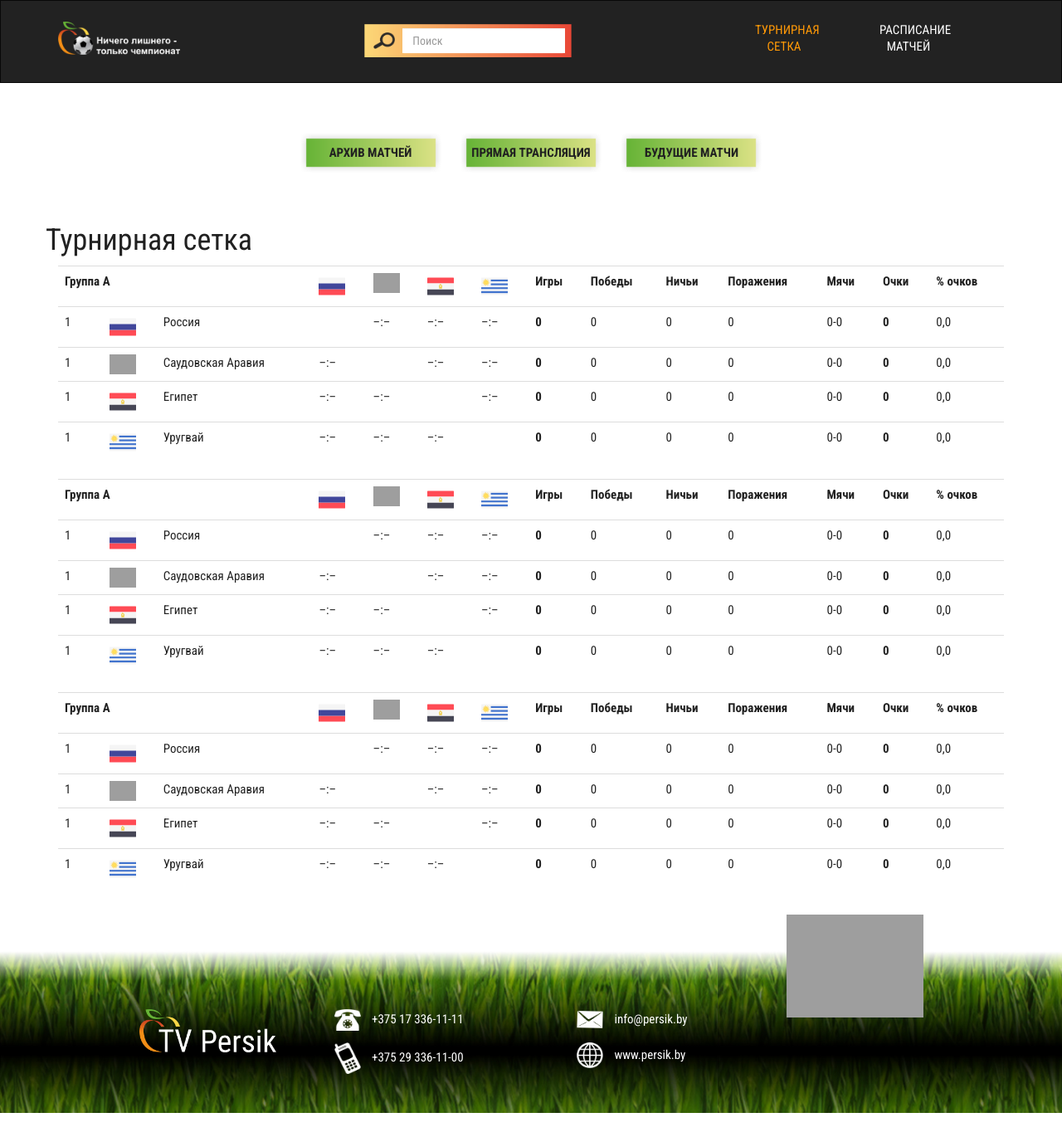
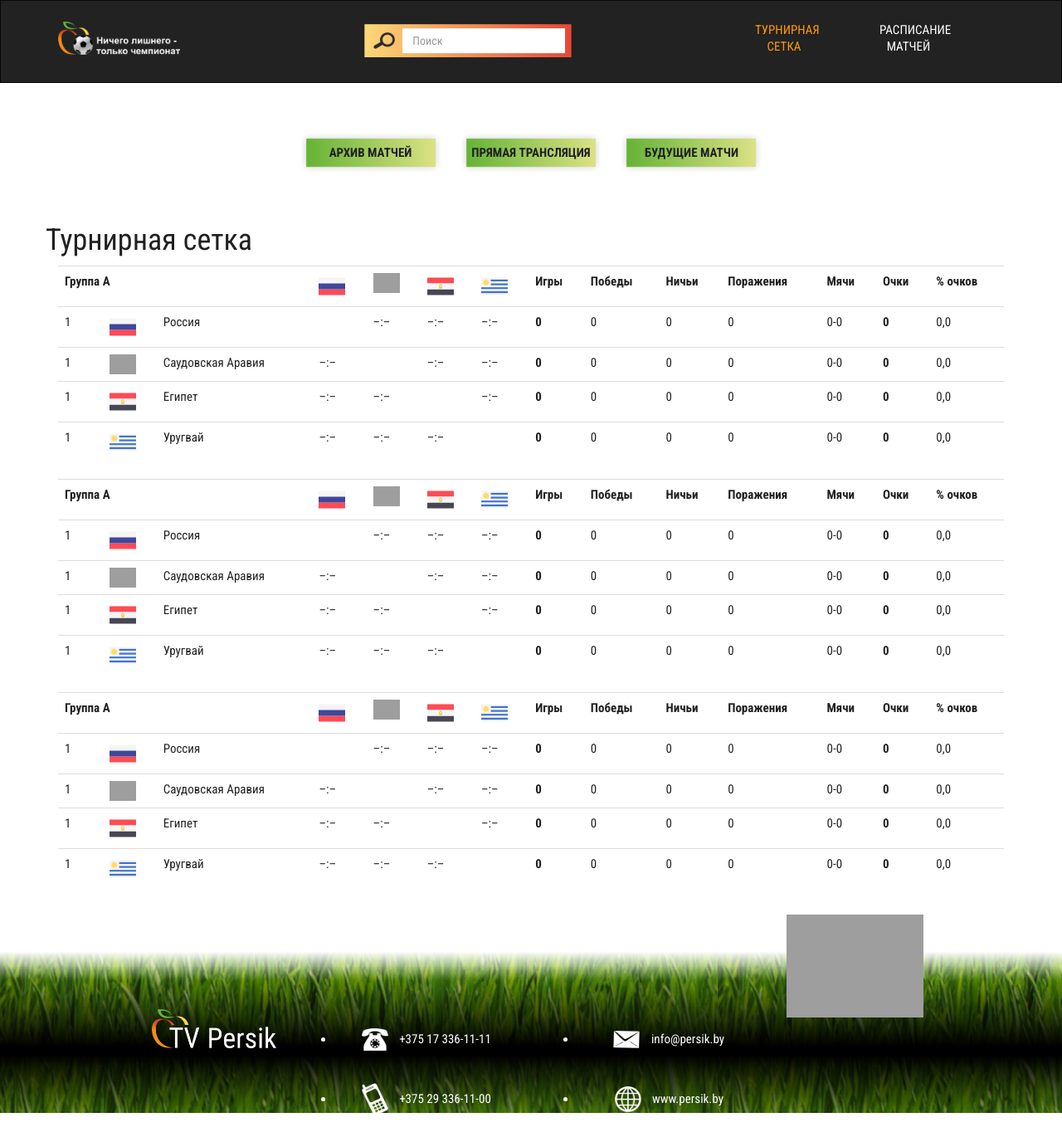
Before and after one commit to vasilychapaev/chm2018, a PHP site: page /setka.html in a window 1280 px wide. Shown: the whole page at 83% size. Before the commit the page ends 1341 px from the top, so only its background shows below. Run offline with PHP 8.4, Linux system fonts and the light colour scheme; grey boxes are pictures that could not be loaded.

Commit message:
footer fix - only email

```diff
--- a/css/styles.css
+++ b/css/styles.css
@@ -223,16 +223,15 @@ footer {
   background: url(/images/grass-bg3_.jpg) repeat-x top left;
   background-size: auto 200px;
   padding-top: 75px; }
-  footer .logo-persik img {
-    width: 100%; }
+  footer .logo-persik {
+    text-align: right; }
+    footer .logo-persik img {
+      width: 150px; }
   footer .contacts {
-    display: table-cell;
+    line-height: 72px;
     vertical-align: middle;
+    text-align: center;
     color: #ffffff; }
-    footer .contacts ul {
-      list-style: none; }
-      footer .contacts ul li {
-        height: 40px; }
     footer .contacts img {
       display: inline-block;
       width: 32px;
--- a/scss/layouts/_footer.scss
+++ b/scss/layouts/_footer.scss
@@ -10,21 +10,18 @@ footer {
   padding-top: 75px;
 
   .logo-persik {
+    text-align: right;
     img {
-      width: 100%;
+      width: 150px;
     }
   }
 
   .contacts {
-    display: table-cell;
+    line-height: 72px;
     vertical-align: middle;
+    text-align: center;
     color: $link-color-secondary;
-    ul {
-      list-style: none;
-      li {
-        height: 40px;
-      }
-    }
+
     img {
       display: inline-block;
       width: 32px;
```
Also changed, not shown: index.html (+3 -12 lines), 1 other file.
